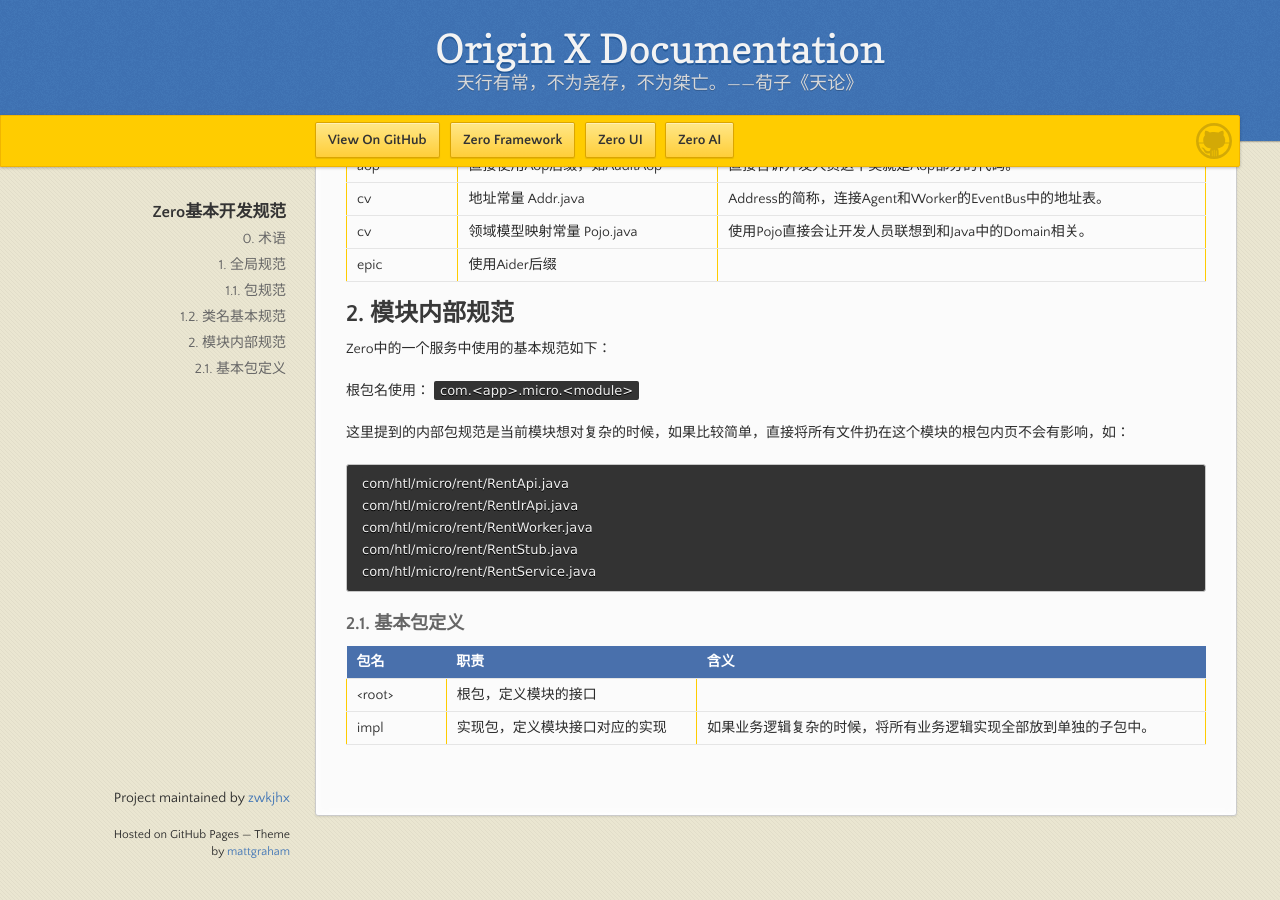
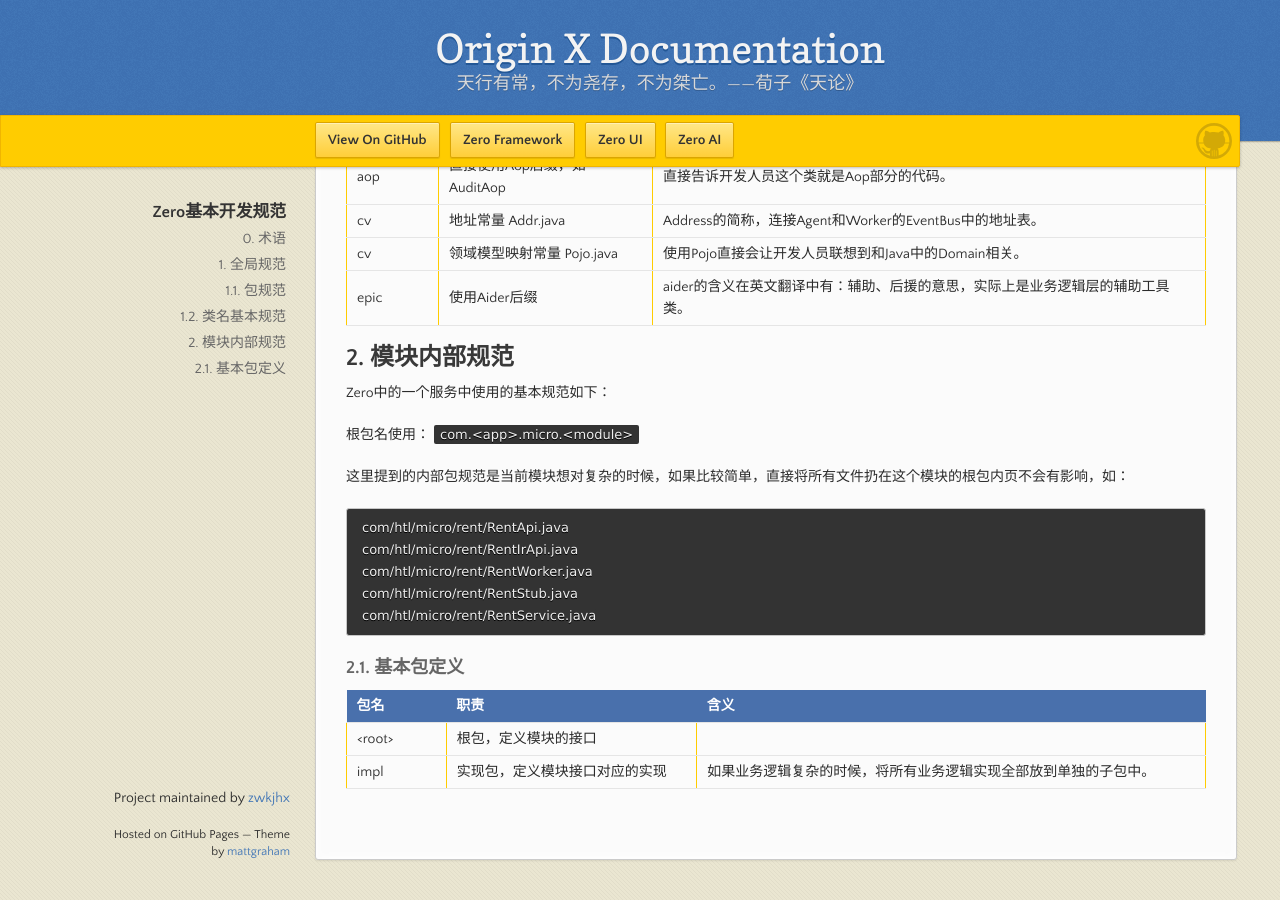
Before and after one commit to zwkjhx/ox-doc, a Jekyll site: the page built from specification/1-zerogui-fan/spc-001-zeroji-ben-kai-fa-gui-fan.md, in a window 1280 px wide and 900 px high, scrolled down 861 px. Built offline with Jekyll 4.4.1, drawn with Linux system fonts in a browser that asks for light colours; our own code applies the rules of GitHub Pages for plain Markdown files; before the commit the page ends 1717 px from its top, so only the background shows below that.

Commit message:
Updates specification/1-zerogui-fan/spc-001-zeroji-ben-kai-fa-gui-fan.md
Auto commit by GitBook Editor

```diff
--- a/specification/1-zerogui-fan/spc-001-zeroji-ben-kai-fa-gui-fan.md
+++ b/specification/1-zerogui-fan/spc-001-zeroji-ben-kai-fa-gui-fan.md
@@ -31,7 +31,7 @@
 | aop | 直接使用Aop后缀，如AuditAop | 直接告诉开发人员这个类就是Aop部分的代码。 |
 | cv | 地址常量 Addr.java | Address的简称，连接Agent和Worker的EventBus中的地址表。 |
 | cv | 领域模型映射常量 Pojo.java | 使用Pojo直接会让开发人员联想到和Java中的Domain相关。 |
-| epic | 使用Aider后缀 |  |
+| epic | 使用Aider后缀 | aider的含义在英文翻译中有：辅助、后援的意思，实际上是业务逻辑层的辅助工具类。 |
 
 ## 2. 模块内部规范
 
```
